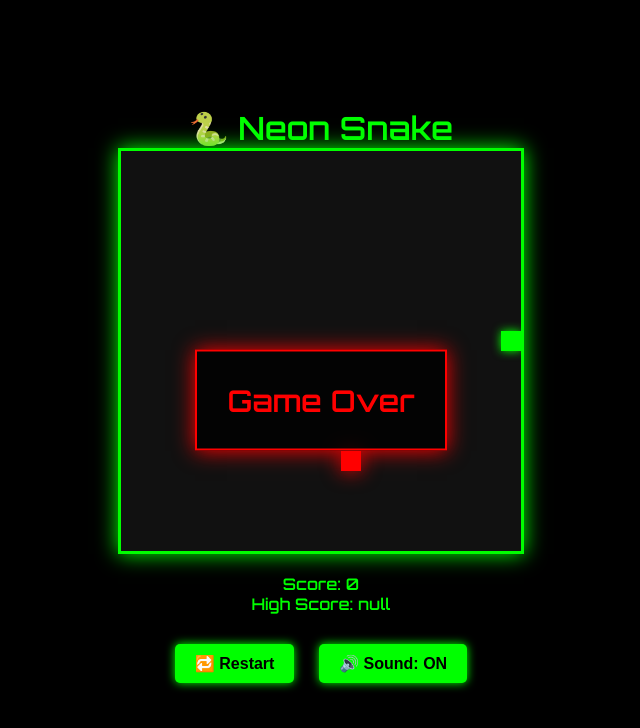
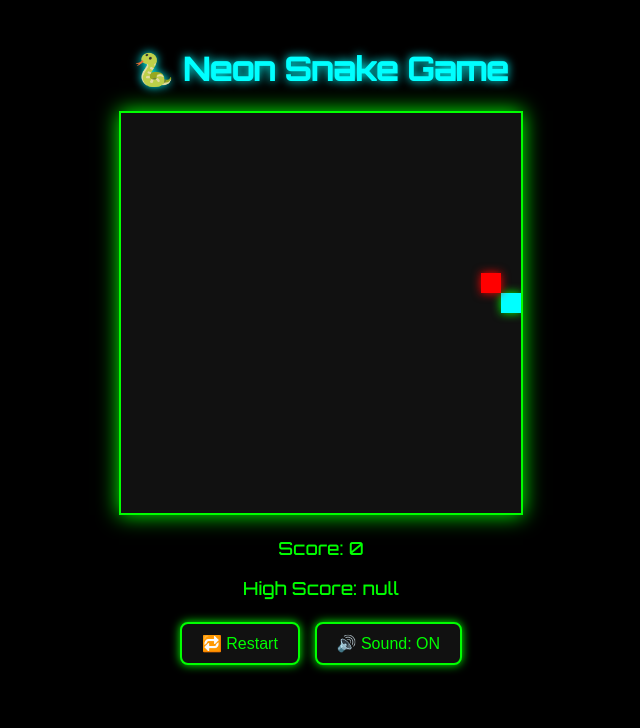
Before and after one commit to Viswadeepthi/snake_game, a plain HTML site: page index.html in a window 1280 px wide. Shown: the whole page, without its empty margins (319-959 px from the left). Drawn offline with Linux system fonts and the light colour scheme.

Commit message:
Add files via upload

```diff
--- a/index.html
+++ b/index.html
@@ -2,196 +2,29 @@
 <html lang="en">
 <head>
   <meta charset="UTF-8" />
-  <meta name="viewport" content="width=device-width, initial-scale=1.0" />
+  <meta name="viewport" content="width=device-width, initial-scale=1.0"/>
   <title>Neon Snake Game</title>
-  <link href="https://fonts.googleapis.com/css2?family=Orbitron:wght@600&display=swap" rel="stylesheet">
-  <style>
-    * {
-      margin: 0;
-      padding: 0;
-      box-sizing: border-box;
-    }
-    body {
-      background-color: #000;
-      color: #0f0;
-      font-family: 'Orbitron', sans-serif;
-      display: flex;
-      flex-direction: column;
-      align-items: center;
-      justify-content: center;
-      height: 100vh;
-    }
-    canvas {
-      border: 3px solid #0f0;
-      box-shadow: 0 0 20px #0f0;
-      background-color: #111;
-    }
-    .info {
-      margin: 20px;
-      text-align: center;
-    }
-    .controls button {
-      padding: 10px 20px;
-      margin: 10px;
-      background: #0f0;
-      color: #000;
-      border: none;
-      font-weight: bold;
-      font-size: 16px;
-      border-radius: 5px;
-      box-shadow: 0 0 10px #0f0;
-      cursor: pointer;
-    }
-    .game-over {
-      position: absolute;
-      top: 50%;
-      transform: translateY(-50%);
-      background: rgba(0,0,0,0.8);
-      color: red;
-      padding: 30px;
-      font-size: 30px;
-      border: 2px solid red;
-      display: none;
-      box-shadow: 0 0 20px red;
-    }
-  </style>
+  <link rel="stylesheet" href="style.css" />
+  <link href="https://fonts.googleapis.com/css2?family=Orbitron:wght@500&display=swap" rel="stylesheet">
 </head>
 <body>
-  <h1>🐍 Neon Snake</h1>
+  <h1>🐍 Neon Snake Game</h1>
+
   <canvas id="gameCanvas" width="400" height="400"></canvas>
-  <div class="info">
+
+  <div class="scoreboard">
     <p id="score">Score: 0</p>
     <p id="highScore">High Score: 0</p>
   </div>
+
   <div class="controls">
-    <button onclick="startGame()">🔁 Restart</button>
-    <button onclick="toggleSound()" id="soundBtn">🔊 Sound: ON</button>
+    <button id="restartBtn">🔁 Restart</button>
+    <button id="soundToggle">🔊 Sound: ON</button>
   </div>
-  <div class="game-over" id="gameOverPopup">Game Over</div>
 
+  <audio id="clickSound" src="assets/click.mp3"></audio>
   <audio id="bgMusic" src="assets/bg-music.mp3" loop></audio>
-  <audio id="eatSound" src="assets/click.mp3"></audio>
 
-  <script>
-    const canvas = document.getElementById("gameCanvas");
-    const ctx = canvas.getContext("2d");
-    const box = 20;
-    let snake, food, dx, dy, score, speed;
-    let soundOn = true;
-
-    const eatSound = document.getElementById("eatSound");
-    const bgMusic = document.getElementById("bgMusic");
-    const scoreDisplay = document.getElementById("score");
-    const highScoreDisplay = document.getElementById("highScore");
-    const gameOverPopup = document.getElementById("gameOverPopup");
-
-    document.addEventListener("keydown", changeDirection);
-
-    function startGame() {
-      snake = [ { x: 9 * box, y: 9 * box } ];
-      dx = box;
-      dy = 0;
-      food = randomFood();
-      score = 0;
-      speed = 150;
-      gameOverPopup.style.display = "none";
-      updateScore();
-      clearInterval(game);
-      game = setInterval(draw, speed);
-      if (soundOn) bgMusic.play();
-    }
-
-    function randomFood() {
-      return {
-        x: Math.floor(Math.random() * 20) * box,
-        y: Math.floor(Math.random() * 20) * box,
-      };
-    }
-
-    function draw() {
-      ctx.fillStyle = "#111";
-      ctx.fillRect(0, 0, canvas.width, canvas.height);
-
-      for (let i = 0; i < snake.length; i++) {
-        ctx.fillStyle = i === 0 ? "lime" : "#0f0";
-        ctx.shadowColor = "#0f0";
-        ctx.shadowBlur = 10;
-        ctx.fillRect(snake[i].x, snake[i].y, box, box);
-      }
-
-      ctx.fillStyle = "red";
-      ctx.shadowColor = "red";
-      ctx.shadowBlur = 20;
-      ctx.fillRect(food.x, food.y, box, box);
-
-      let headX = snake[0].x + dx;
-      let headY = snake[0].y + dy;
-
-      if (headX === food.x && headY === food.y) {
-        snake.unshift({ x: headX, y: headY });
-        food = randomFood();
-        score++;
-        if (soundOn) eatSound.play();
-        updateScore();
-        if (speed > 50) {
-          speed -= 5;
-          clearInterval(game);
-          game = setInterval(draw, speed);
-        }
-      } else {
-        snake.pop();
-        snake.unshift({ x: headX, y: headY });
-      }
-
-      if (headX < 0 || headX >= canvas.width || headY < 0 || headY >= canvas.height || collision(snake)) {
-        clearInterval(game);
-        gameOverPopup.style.display = "block";
-        bgMusic.pause();
-      }
-    }
-
-    function changeDirection(e) {
-      const key = e.key;
-      if (key === "ArrowLeft" && dx === 0) {
-        dx = -box;
-        dy = 0;
-      } else if (key === "ArrowUp" && dy === 0) {
-        dx = 0;
-        dy = -box;
-      } else if (key === "ArrowRight" && dx === 0) {
-        dx = box;
-        dy = 0;
-      } else if (key === "ArrowDown" && dy === 0) {
-        dx = 0;
-        dy = box;
-      }
-    }
-
-    function collision(snakeArr) {
-      for (let i = 1; i < snakeArr.length; i++) {
-        if (snakeArr[0].x === snakeArr[i].x && snakeArr[0].y === snakeArr[i].y) return true;
-      }
-      return false;
-    }
-
-    function updateScore() {
-      scoreDisplay.textContent = `Score: ${score}`;
-      let high = localStorage.getItem("snakeHigh") || 0;
-      if (score > high) {
-        localStorage.setItem("snakeHigh", score);
-      }
-      highScoreDisplay.textContent = `High Score: ${localStorage.getItem("snakeHigh")}`;
-    }
-
-    function toggleSound() {
-      soundOn = !soundOn;
-      document.getElementById("soundBtn").textContent = `🔊 Sound: ${soundOn ? "ON" : "OFF"}`;
-      if (soundOn) bgMusic.play();
-      else bgMusic.pause();
-    }
-
-    let game;
-    window.onload = startGame;
-  </script>
+  <script src="script.js"></script>
 </body>
 </html>
--- /dev/null
+++ b/script.js
@@ -0,0 +1,121 @@
+const canvas = document.getElementById("gameCanvas");
+const ctx = canvas.getContext("2d");
+
+const scoreDisplay = document.getElementById("score");
+const highScoreDisplay = document.getElementById("highScore");
+const restartBtn = document.getElementById("restartBtn");
+const soundToggle = document.getElementById("soundToggle");
+
+const clickSound = document.getElementById("clickSound");
+const bgMusic = document.getElementById("bgMusic");
+
+const box = 20;
+const canvasSize = 400;
+let snake, food, direction, score, speed, game;
+let soundOn = true;
+
+function randomFood() {
+  return {
+    x: Math.floor(Math.random() * (canvasSize / box)) * box,
+    y: Math.floor(Math.random() * (canvasSize / box)) * box,
+  };
+}
+
+function initGame() {
+  snake = [{ x: 9 * box, y: 9 * box }];
+  food = randomFood();
+  direction = "RIGHT";
+  score = 0;
+  speed = 150;
+  updateScore();
+  clearInterval(game);
+  game = setInterval(drawGame, speed);
+}
+
+function updateScore() {
+  scoreDisplay.textContent = `Score: ${score}`;
+  const high = localStorage.getItem("snakeHighScore") || 0;
+  if (score > high) {
+    localStorage.setItem("snakeHighScore", score);
+  }
+  highScoreDisplay.textContent = `High Score: ${localStorage.getItem("snakeHighScore")}`;
+}
+
+function drawGame() {
+  ctx.clearRect(0, 0, canvasSize, canvasSize);
+
+  for (let i = 0; i < snake.length; i++) {
+    ctx.fillStyle = i === 0 ? "#0ff" : "#0f0";
+    ctx.shadowColor = "#0f0";
+    ctx.shadowBlur = 10;
+    ctx.fillRect(snake[i].x, snake[i].y, box, box);
+  }
+
+  ctx.fillStyle = "red";
+  ctx.shadowColor = "red";
+  ctx.shadowBlur = 10;
+  ctx.fillRect(food.x, food.y, box, box);
+
+  let snakeX = snake[0].x;
+  let snakeY = snake[0].y;
+
+  if (direction === "LEFT") snakeX -= box;
+  if (direction === "RIGHT") snakeX += box;
+  if (direction === "UP") snakeY -= box;
+  if (direction === "DOWN") snakeY += box;
+
+  if (snakeX === food.x && snakeY === food.y) {
+    if (soundOn) clickSound.play();
+    score++;
+    updateScore();
+    food = randomFood();
+    if (speed > 50) {
+      speed -= 5;
+      clearInterval(game);
+      game = setInterval(drawGame, speed);
+    }
+  } else {
+    snake.pop();
+  }
+
+  const newHead = { x: snakeX, y: snakeY };
+
+  if (
+    snakeX < 0 || snakeX >= canvasSize ||
+    snakeY < 0 || snakeY >= canvasSize ||
+    isColliding(newHead, snake)
+  ) {
+    clearInterval(game);
+    alert("💀 Game Over! Final Score: " + score);
+    return;
+  }
+
+  snake.unshift(newHead);
+}
+
+function isColliding(head, body) {
+  return body.some(segment => segment.x === head.x && segment.y === head.y);
+}
+
+function setDirection(e) {
+  if (e.key === "ArrowLeft" && direction !== "RIGHT") direction = "LEFT";
+  else if (e.key === "ArrowUp" && direction !== "DOWN") direction = "UP";
+  else if (e.key === "ArrowRight" && direction !== "LEFT") direction = "RIGHT";
+  else if (e.key === "ArrowDown" && direction !== "UP") direction = "DOWN";
+}
+
+document.addEventListener("keydown", setDirection);
+restartBtn.addEventListener("click", initGame);
+
+soundToggle.addEventListener("click", () => {
+  soundOn = !soundOn;
+  soundToggle.textContent = `🔊 Sound: ${soundOn ? "ON" : "OFF"}`;
+  if (soundOn) bgMusic.play();
+  else bgMusic.pause();
+});
+
+window.onload = () => {
+  initGame();
+  bgMusic.volume = 0.3;
+  bgMusic.play();
+};
--- /dev/null
+++ b/style.css
@@ -0,0 +1,45 @@
+body {
+  background: #000;
+  color: #0f0;
+  text-align: center;
+  font-family: 'Orbitron', sans-serif;
+  padding: 20px;
+}
+
+h1 {
+  color: #0ff;
+  text-shadow: 0 0 10px #0ff;
+}
+
+canvas {
+  background-color: #111;
+  border: 2px solid #0f0;
+  box-shadow: 0 0 20px #0f0;
+}
+
+.scoreboard {
+  margin-top: 15px;
+  font-size: 18px;
+}
+
+.controls {
+  margin-top: 15px;
+}
+
+button {
+  background-color: #111;
+  color: #0f0;
+  border: 2px solid #0f0;
+  padding: 10px 20px;
+  margin: 5px;
+  font-size: 16px;
+  cursor: pointer;
+  border-radius: 8px;
+  box-shadow: 0 0 10px #0f0;
+  transition: background 0.3s, color 0.3s;
+}
+
+button:hover {
+  background-color: #0f0;
+  color: #000;
+}
```
